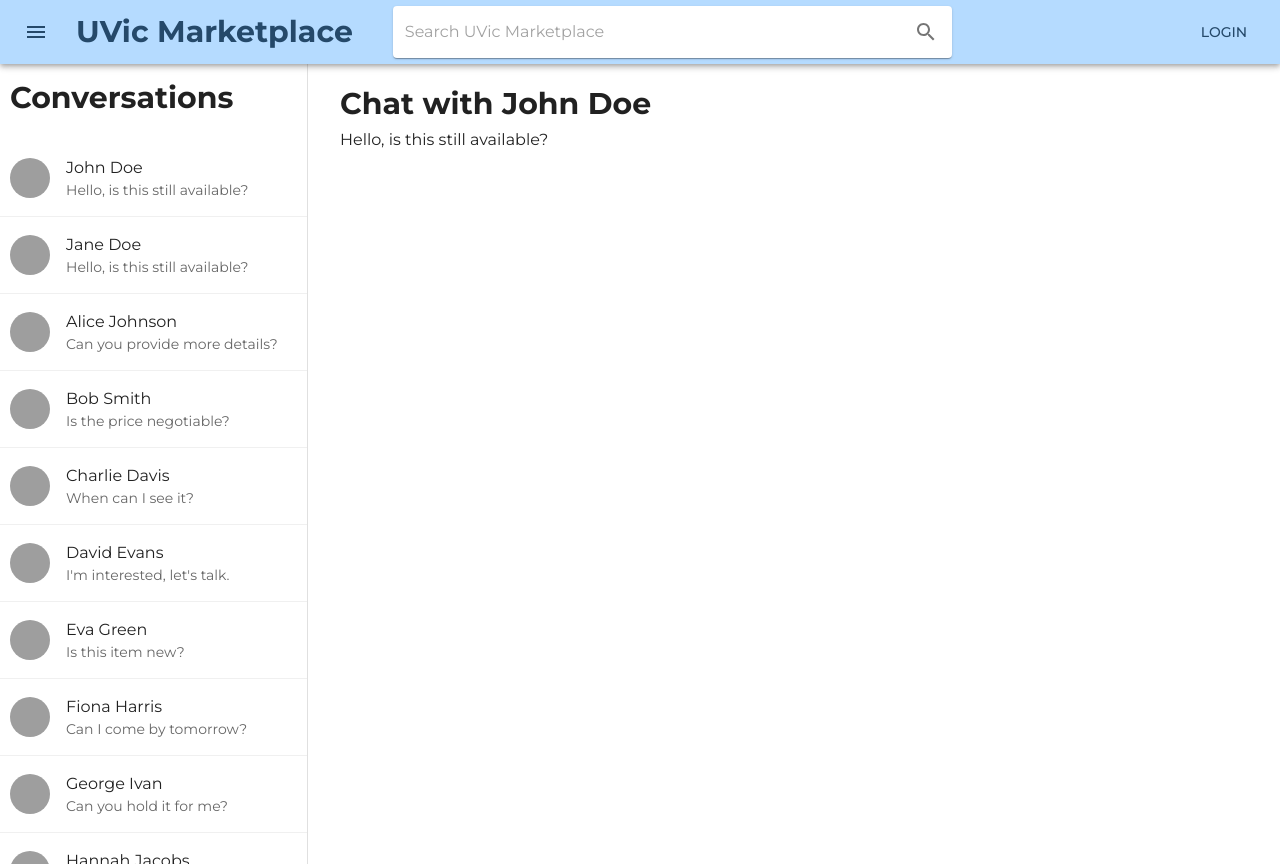
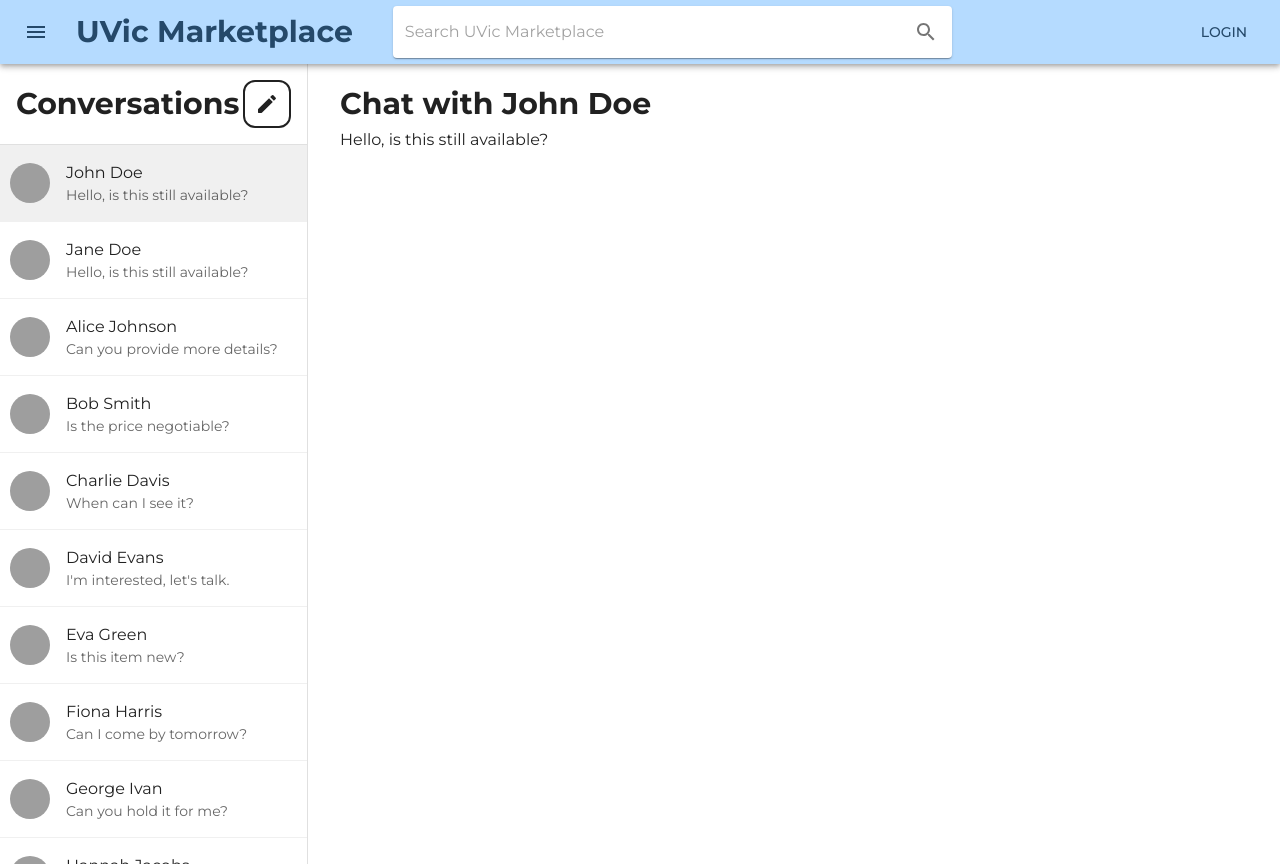
Before and after one commit to matt-lebl/uvic-marketplace, a React (Create React App) app in the folder frontend/: page /messaging in a window 1280 px wide. Built offline with nearby package versions, Linux system fonts and the light colour scheme; grey boxes are pictures that could not be loaded.

Commit message:
Implement conversation highlight when selected

```diff
--- a/frontend/src/pages/Components/MessageItem.tsx
+++ b/frontend/src/pages/Components/MessageItem.tsx
@@ -1,5 +1,10 @@
 import React from 'react'
-import { ListItem, ListItemAvatar, ListItemText, Avatar } from '@mui/material'
+import {
+  ListItemButton,
+  ListItemAvatar,
+  ListItemText,
+  Avatar,
+} from '@mui/material'
 
 interface MessageItemProps {
   message: {
@@ -18,16 +23,22 @@ interface MessageItemProps {
     }
   }
   onClick: () => void
+  selected: boolean
 }
 
-const MessageItem: React.FC<MessageItemProps> = ({ message, onClick }) => {
+const MessageItem: React.FC<MessageItemProps> = ({
+  message,
+  onClick,
+  selected,
+}) => {
   return (
-    <ListItem
-      button
+    <ListItemButton
       onClick={onClick}
+      selected={selected}
       style={{
         borderBottom: '1px solid #f0f0f0',
         padding: '10px',
+        backgroundColor: selected ? '#f0f0f0' : 'white',
       }}
     >
       <ListItemAvatar>
@@ -37,7 +48,7 @@ const MessageItem: React.FC<MessageItemProps> = ({ message, onClick }) => {
         primary={message.other_participant.name}
         secondary={message.last_message.content}
       />
-    </ListItem>
+    </ListItemButton>
   )
 }
 
--- a/frontend/src/pages/Components/MessageSidebar.tsx
+++ b/frontend/src/pages/Components/MessageSidebar.tsx
@@ -1,6 +1,7 @@
 import React from 'react'
-import { List, Typography, Box } from '@mui/material'
+import { List, Typography, Box, ButtonBase } from '@mui/material'
 import MessageItem from './MessageItem'
+import ModeRoundedIcon from '@mui/icons-material/ModeRounded'
 
 interface MessageSidebarProps {
   messages: Array<{
@@ -18,12 +19,16 @@ interface MessageSidebarProps {
       sent_at: number
     }
   }>
+  onCreateMessage: () => void
   onSelectMessage: (listing_id: string) => void
+  selectedListingId: string
 }
 
 const MessageSidebar: React.FC<MessageSidebarProps> = ({
   messages,
   onSelectMessage,
+  onCreateMessage,
+  selectedListingId,
 }) => {
   return (
     <Box
@@ -36,15 +41,39 @@ const MessageSidebar: React.FC<MessageSidebarProps> = ({
         borderColor: 'divider',
       }}
     >
-      <Typography variant="h6" style={{ padding: '10px' }}>
-        Conversations
-      </Typography>
-      <List>
+      <Box
+        sx={{
+          flexGrow: 1,
+          display: 'flex',
+          flexDirection: 'row',
+          justifyContent: 'space-between',
+          padding: 2,
+          borderBottom: 1,
+          borderColor: 'divider',
+        }}
+      >
+        <Typography variant="h6">Conversations</Typography>
+        <Box border={2} borderRadius={3}>
+          <ButtonBase
+            style={{
+              display: 'flex',
+              padding: '10px',
+              justifyContent: 'center',
+              alignItems: 'center',
+            }}
+            onClick={onCreateMessage}
+          >
+            <ModeRoundedIcon />
+          </ButtonBase>
+        </Box>
+      </Box>
+      <List style={{ padding: 0 }}>
         {messages.map((message, index) => (
           <MessageItem
             key={index}
             message={message}
             onClick={() => onSelectMessage(message.listing_id)}
+            selected={message.listing_id === selectedListingId}
           />
         ))}
       </List>
--- a/frontend/src/pages/Messaging.tsx
+++ b/frontend/src/pages/Messaging.tsx
@@ -160,6 +160,10 @@ const Messaging: React.FC = () => {
     messages[0].listing_id
   )
 
+  const handleNewMessage = () => {
+    console.log('New message')
+  }
+
   const handleSelectMessage = (listing_id: string) => {
     setSelectedListingId(listing_id)
   }
@@ -173,6 +177,8 @@ const Messaging: React.FC = () => {
       <Grid container spacing={2} sx={{ height: '100%' }}>
         <Grid item xs={3} sx={{ height: '100%' }}>
           <MessageSidebar
+            selectedListingId={selectedListingId}
+            onCreateMessage={handleNewMessage}
             messages={messages}
             onSelectMessage={handleSelectMessage}
           />
```
